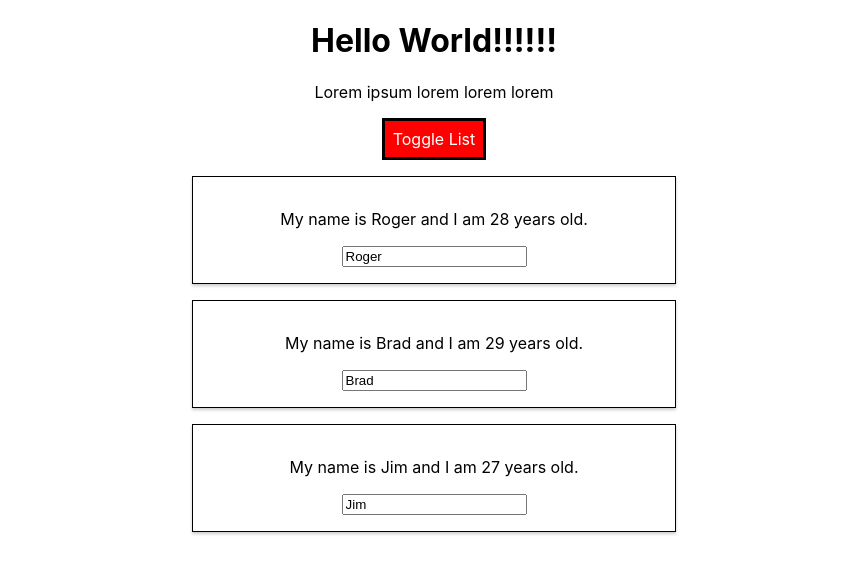
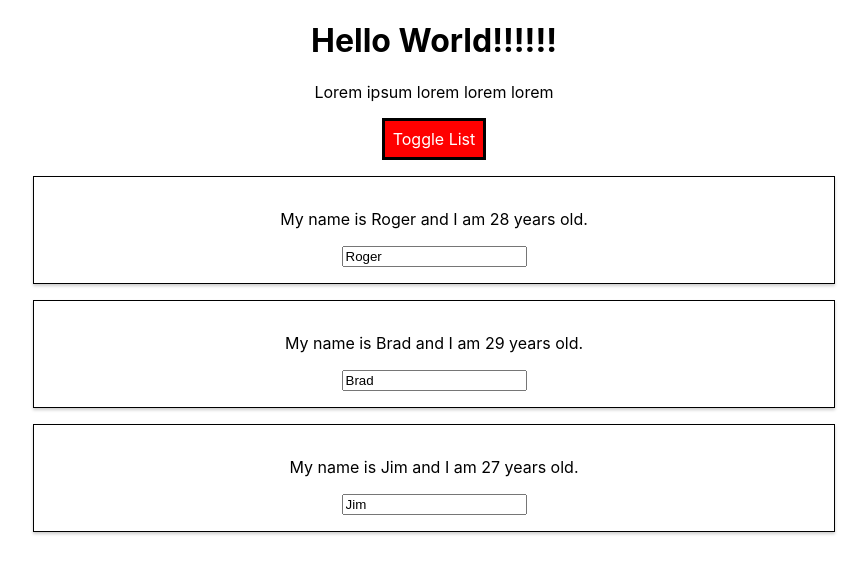
Before and after one commit to myVarEquals/reactudemytut, a React (Create React App) app: page / in a window 1280 px wide. Both pictures are taken after a click on the button "Toggle List". Shown: the top 574 px of the page, without its empty margins (206-1073 px from the left). Built offline with nearby package versions, Linux system fonts and the light colour scheme.

Commit message:
save before ejecting

```diff
--- a/src/App.js
+++ b/src/App.js
@@ -1,7 +1,6 @@
 import React, { Component } from 'react';
 import './App.css';
 import Person from './Person/Person';
-import Radium, { StyleRoot } from 'radium'; // higher order comp
 
 
 class App extends Component { // inherit Component obj
@@ -62,10 +61,6 @@
       border: '3px solid black',
       padding: '8px',
       cursor: 'pointer',
-      ':hover':  {
-        backgroundColor: 'lightgreen',
-        color: 'black'
-      }
     };
 
     // best practice for conditionally rendering content
@@ -86,13 +81,10 @@
       )
       // style red to close list
       style.backgroundColor = 'red';
-      style[':hover'] = {
-        backgroundColor: 'yellow',
-        color: 'black'
-      }
+
     }
 
-    const classes = []
+    const classes = [];
     // push class names to be passed to html elements
     if (this.state.persons.length <= 2) {
       classes.push('red');
@@ -102,7 +94,6 @@
     }
 
     return (
-      <StyleRoot>
         <div className="App">
           <h1>Hello World!!!!!!</h1>
           <p className={classes.join(' ')} >Lorem ipsum lorem lorem lorem</p>
@@ -113,7 +104,6 @@
             onClick={this.togglePersonsHandler}>Toggle List</button> {/* use this keyword because App is an Object */}
           {persons}
         </div>
-      </StyleRoot>
     );
 
     // is compiled to this...
@@ -121,4 +111,4 @@
   }
 }
 
-export default Radium(App);
+export default App;
--- a/src/Person/Person.js
+++ b/src/Person/Person.js
@@ -1,18 +1,11 @@
 import React from 'react'; // need for JSX
 import './Person.css'; // import css
-import Radium from 'radium';
 
 // use stateless components as often as possible
 const person = (props) => { // use props to pass data to child elements/components
 
-    const style = {
-        '@media(min-width: 500px)': {
-            width: '450px',
-        }
-    }
-
     return ( // return JSX to be rendered in DOM
-        <div className="Person" style={style}> {/* assign classes with className tag */}
+        <div className="Person"> {/* assign classes with className tag */}
             <p onClick={props.click}>My name is {props.name} and I am {props.age} years old.</p>
             <p>{props.children}</p> {/* gets data from between call for component between closing/opening tags */}
             <input type="text" onChange={props.change} value={props.name}/>
@@ -20,4 +13,4 @@
     );
 }
 
-export default Radium(person);
+export default person;
```
